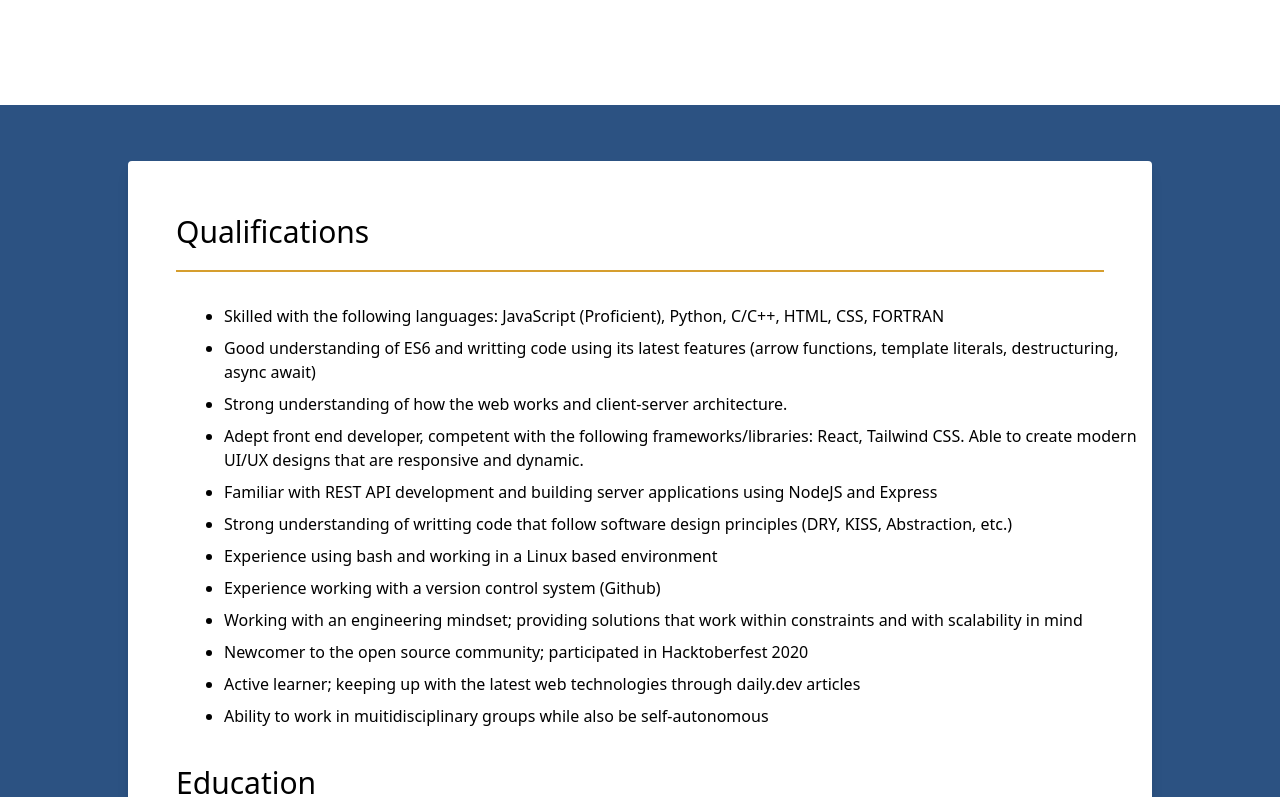
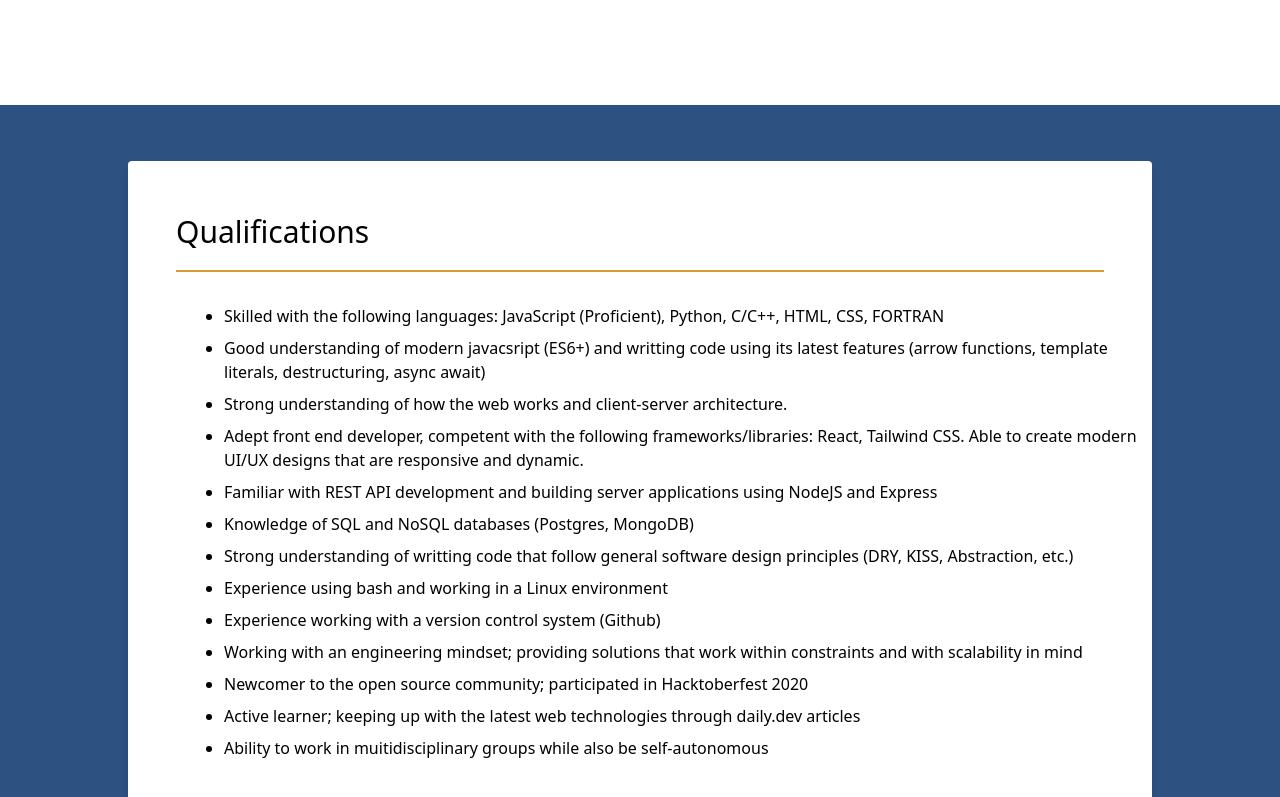
Before and after one commit to mo-pat/web-portfolio, a React (Create React App) app: page / in a window 1280 px wide. Shown: the part 557-1354 px from the top of the page. Built offline with nearby package versions, Linux system fonts and the light colour scheme.

Commit message:
update resume info

```diff
--- a/src/component/Resume.js
+++ b/src/component/Resume.js
@@ -14,7 +14,7 @@ export const Resume = () => {
               Skilled with the following languages: JavaScript (Proficient), Python, C/C++, HTML, CSS, FORTRAN
             </li>
             <li>
-              Good understanding of ES6 and writting code using its latest features (arrow functions, template literals, destructuring, async await)
+              Good understanding of modern javacsript (ES6+) and writting code using its latest features (arrow functions, template literals, destructuring, async await)
             </li>
             <li>
               Strong understanding of how the web works and client-server architecture.
@@ -26,10 +26,13 @@ export const Resume = () => {
               Familiar with REST API development and building server applications using NodeJS and Express
             </li>
             <li>
-              Strong understanding of writting code that follow software design principles (DRY, KISS, Abstraction, etc.)
+              Knowledge of SQL and NoSQL databases (Postgres, MongoDB)
             </li>
             <li>
-              Experience using bash and working in a Linux based environment
+              Strong understanding of writting code that follow general software design principles (DRY, KISS, Abstraction, etc.)
+            </li>
+            <li>
+              Experience using bash and working in a Linux environment
             </li>
             <li>
               Experience working with a version control system (Github)
```
